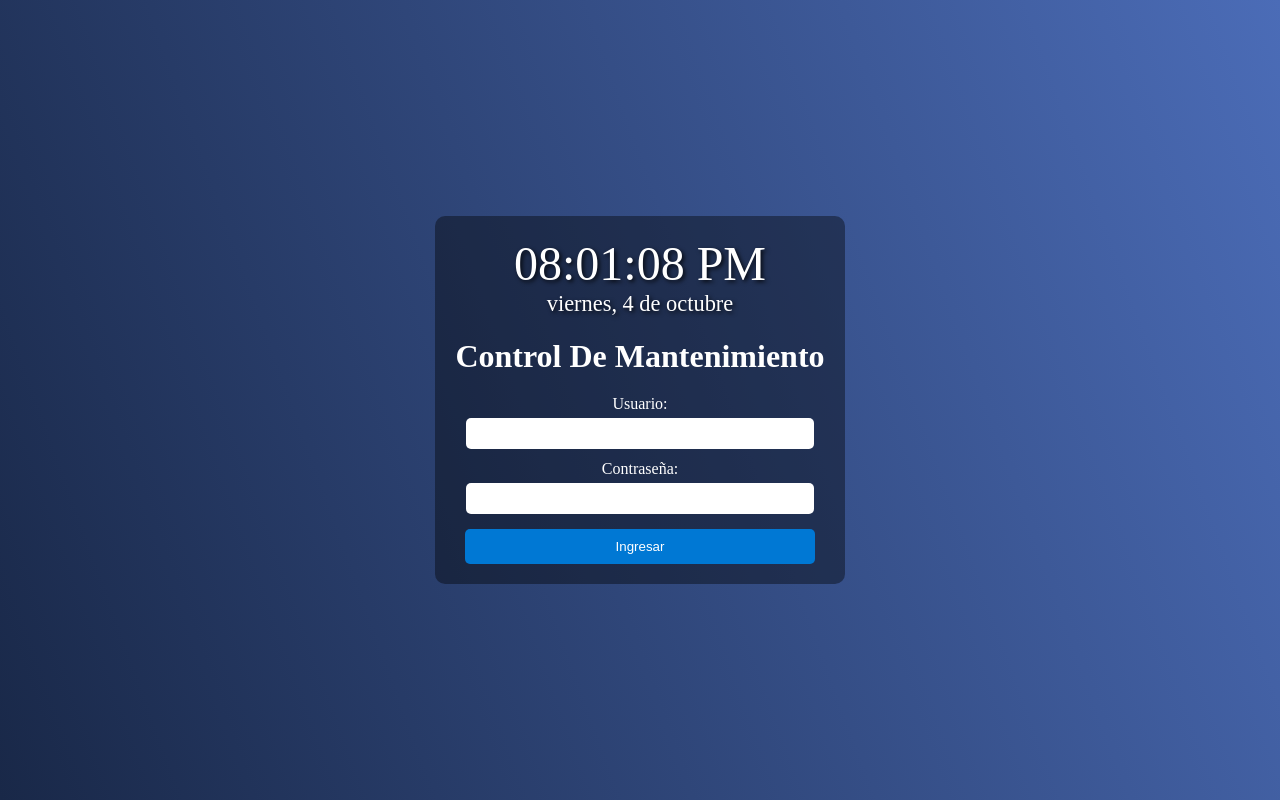
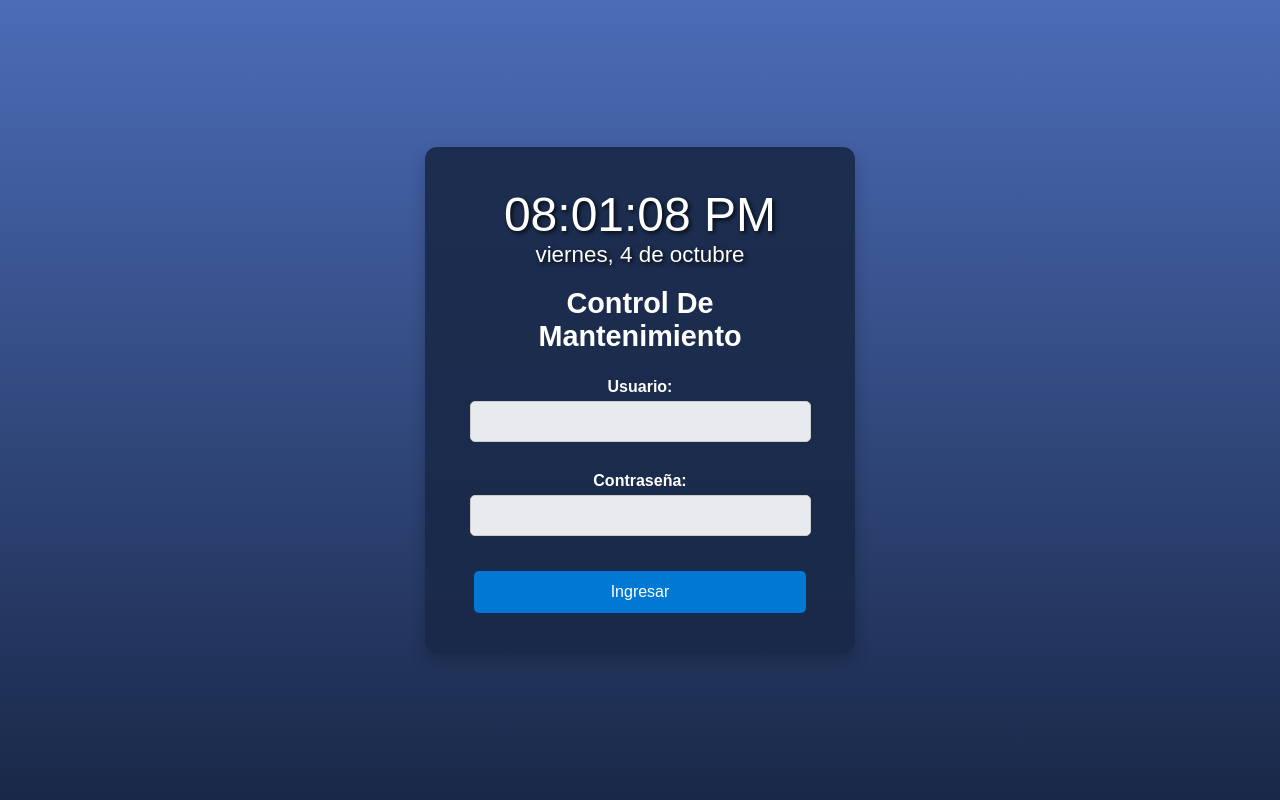
Before and after one commit to RichardAri/mantenimiento-equipos, a React (Vite) app in the folder mantenimiento-de-equipos/frontend/: page / in a window 1280 px wide. Built offline with nearby package versions, Linux system fonts and the light colour scheme; no server answers.

Commit message:
Se mejoro la experiencia de colores

```diff
--- /dev/null
+++ b/mantenimiento-de-equipos/frontend/src/components/App.css
@@ -0,0 +1,11 @@
+body {
+    background: linear-gradient(
+      180deg,
+      rgba(45, 55, 72, 1) 0%, /* Un gris oscuro suave */
+      rgba(15, 20, 30, 1) 100% /* Un negro más sutil */
+    );
+    background-attachment: fixed;
+    overflow-x: hidden;
+    margin: 0;
+    padding: 0;
+  }
--- a/mantenimiento-de-equipos/frontend/src/components/Auth/Login.css
+++ b/mantenimiento-de-equipos/frontend/src/components/Auth/Login.css
@@ -1,10 +1,11 @@
 body, html {
   margin: 0;
   padding: 0;
+  font-family: 'Arial', sans-serif; /* Fuente para mejor legibilidad */
 }
 
 .login-background {
-  background: linear-gradient(250deg, rgba(75,108,183,1) 0%, rgba(25,40,72,1) 100%);
+  background: linear-gradient(180deg, rgba(75, 108, 183, 1) 0%, rgba(25, 40, 72, 1) 100%);
   height: 100vh;
   display: flex;
   justify-content: center;
@@ -22,45 +23,68 @@ body, html {
 .clock-container {
   margin-bottom: 15px;
   color: white;
+  font-size: 1.2em; /* Aumentar el tamaño de la fuente para mayor claridad */
 }
 
 .login-container {
-  background: rgba(0, 0, 0, 0.4);
-  padding: 20px;
-  border-radius: 10px;
-  color: white;
-  width: auto;
+  background: rgba(25, 40, 72, 0.9); /* Fondo oscuro para mayor contraste */
+  padding: 40px; /* Espacio interno más generoso */
+  border-radius: 12px; /* Bordes ligeramente más redondeados */
+  color: white; /* Color de texto claro para mejor legibilidad */
+  width: 350px; /* Ancho fijo para uniformidad */
   text-align: center;
+  box-shadow: 0 8px 16px rgba(0, 0, 0, 0.2); /* Sombra más sutil */
 }
 
 .login-container h1 {
-  margin-bottom: 20px;
+  margin-bottom: 25px; /* Mayor espacio para el título */
+  font-size: 1.8em; /* Tamaño de fuente mayor para mejor visibilidad */
 }
 
 .login-container label {
   display: block;
-  margin: 1px 10px 5px;
+  margin: 10px 0 5px; /* Espaciado mejorado */
+  font-weight: bold; /* Negrita para los labels */
+  color: white; /* Color de texto de labels claro */
 }
 
 .login-container input {
   width: 90%;
-  padding: 8px;
-  margin-bottom: 10px;
-  border: none;
+  padding: 12px; /* Más espacio en los inputs */
+  margin-bottom: 20px; /* Espacio adicional entre campos */
+  border: 1px solid #ccc; /* Borde sutil para los inputs */
   border-radius: 5px;
+  background: rgba(255, 255, 255, 0.9); /* Fondo blanco con menos transparencia */
+  color: #333; /* Color de texto oscuro para los inputs */
+  transition: background-color 0.3s, border-color 0.3s; /* Transición suave */
+}
+
+.login-container input:focus {
+  background: rgba(255, 255, 255, 1); /* Cambio de fondo al enfocarse */
+  outline: none; /* Sin borde por defecto */
+  border-color: #0078d4; /* Borde de color al enfocar */
+  box-shadow: 0 0 5px rgba(0, 120, 212, 0.5); /* Sombra sutil al enfocar */
 }
 
 .login-container button {
-  margin-top: 5px;
+  margin-top: 15px; /* Espaciado aumentado */
   width: 95%;
-  padding: 10px;
+  padding: 12px; /* Espacio en el botón */
   border: none;
   border-radius: 5px;
   background: #0078d4;
   color: white;
   cursor: pointer;
+  font-size: 1em; /* Tamaño de fuente para mejor legibilidad */
+  transition: background-color 0.3s, transform 0.2s; /* Transición suave */
 }
 
 .login-container button:hover {
   background: #005a9e;
+  transform: scale(1.05); /* Efecto de escala al pasar el mouse */
 }
+
+.login-container button:focus {
+  outline: none; /* Sin borde por defecto */
+  box-shadow: 0 0 5px rgba(0, 120, 212, 0.5); /* Sombra al enfocar el botón */
+}
--- a/mantenimiento-de-equipos/frontend/src/components/Footer/Footer.css
+++ b/mantenimiento-de-equipos/frontend/src/components/Footer/Footer.css
@@ -2,7 +2,7 @@
 .footer {
     position: fixed; /* Mantenerlo como fixed si lo quieres en la parte inferior */
     width: 100%;
-    background-color: rgba(51, 51, 51, 0.8); /* Color de fondo con transparencia */
+    background-color: rgba(51, 51, 51, 0.9); /* Color de fondo oscuro con menos transparencia */
     color: white;
     text-align: center;
     padding: 10px 0;
@@ -10,6 +10,7 @@
     justify-content: center;
     align-items: center;
     backdrop-filter: blur(5px); /* Agrega un desenfoque al fondo detrás */
+    bottom: 0;
 }
 
 .footer p {
@@ -18,9 +19,11 @@
 }
 
 .footer .social-icons {
+    color: white;
     display: flex;
     gap: 15px;
     margin-left: 15px;
+    text-decoration: none;
 }
 
 .footer .social-icons a {
--- a/mantenimiento-de-equipos/frontend/src/components/Hardware/ListaEquipos.css
+++ b/mantenimiento-de-equipos/frontend/src/components/Hardware/ListaEquipos.css
@@ -1,11 +1,3 @@
-body {
-  background: linear-gradient(180deg, rgba(75,108,183,1) 0%, rgba(25,40,72,1) 100%);
-  background-attachment: fixed; /* Hace que el fondo sea fijo */
-  overflow-x: hidden;
-  margin: 0;
-  padding: 0;
-}
-
 .equipos-container {
   padding: 20px;
   overflow-x: hidden;
@@ -23,62 +15,70 @@ body {
 .title-page {
   font-size: 2em;
   margin: 0 auto;
-  color: #f4f4f4;
+  color: #f1f1f1; /* Color claro y suave para el título */
 }
 
 header .back-button {
   left: 20px;
   border: none;
   border-radius: 5px;
-  background: #8d0321;
+  background: #d32f2f; /* Rojo oscuro, más elegante */
   color: white;
   cursor: pointer;
   width: 100px;
-  box-shadow: 0 4px 8px rgba(0, 0, 0, 0.3); /* Sombra alrededor del botón */
+  box-shadow: 0 4px 8px rgba(0, 0, 0, 0.3);
 }
 
 header .back-button:hover {
-  background: #6a0000;
-  box-shadow: 0 6px 12px rgba(0, 0, 0, 0.3); /* Aumenta la sombra al pasar el mouse */
+  background: #c62828; /* Rojo más intenso al pasar el mouse */
+  box-shadow: 0 6px 12px rgba(0, 0, 0, 0.3);
 }
 
 header .add-button {
   right: 20px;
   border: none;
   border-radius: 5px;
-  background: #0b57d0;
+  background: #388e3c; /* Verde oscuro para el botón de añadir */
   color: white;
   cursor: pointer;
-  box-shadow: 0 4px 8px rgba(0, 0, 0, 0.3); /* Sombra alrededor del botón */
+  box-shadow: 0 4px 8px rgba(0, 0, 0, 0.3);
 }
 
 header .add-button:hover {
-  background: #0946aa;
-  box-shadow: 0 6px 12px rgba(0, 0, 0, 0.3); /* Aumenta la sombra al pasar el mouse */
+  background: #2e7d32; /* Verde más oscuro al pasar el mouse */
+  box-shadow: 0 6px 12px rgba(0, 0, 0, 0.3);
 }
 
 .card-container {
   display: flex;
   flex-wrap: wrap;
-  gap: 20px;
+  gap: 10px;
 }
 
 .card {
-  background: white;
+  background: #ffffff; /* Fondo blanco para las tarjetas */
   padding: 20px;
   border-radius: 10px;
   box-shadow: 0 4px 8px rgba(0, 0, 0, 0.2);
-  width: calc(25% - 20px);
+  flex: 0 2 15%; /* Ajuste flexible y uniforme */
   box-sizing: border-box;
   position: relative;
+  transition: transform 0.3s cubic-bezier(0.25, 0.8, 0.25, 1), box-shadow 0.3s ease-in-out;
+}
+
+.card:hover {
+  transform: scale(1.05);
+  box-shadow: 0 10px 30px rgba(0, 0, 0, 0.2);
 }
 
 .card h2 {
   margin-top: 0;
+  color: #2c3e50; /* Título en un azul profundo */
 }
 
 .card p {
   margin: 5px 0;
+  color: #555; /* Un gris más suave para el texto */
 }
 
 .card ul {
@@ -92,7 +92,7 @@ header .add-button:hover {
   padding: 5px;
   border: none;
   border-radius: 5px;
-  background: #0286d7;
+  background: #1976d2; /* Azul más elegante para editar */
   color: white;
   cursor: pointer;
   width: 2.5rem;
@@ -100,14 +100,14 @@ header .add-button:hover {
 }
 
 .edit-button:hover {
-  background: #0946aa;
+  background: #1565c0; /* Azul más oscuro al pasar el mouse */
 }
 
 .alerta {
   position: fixed;
   top: 20px;
   right: 20px;
-  background: #28a745;
+  background: #ffb300; /* Amarillo dorado para alertas */
   color: white;
   padding: 10px 20px;
   border-radius: 5px;
@@ -124,38 +124,3 @@ header .add-button:hover {
   display: block;
   margin-bottom: 20px;
 }
-
-/* Footer */
-.footer {
-  position: fixed;
-  bottom: 0;
-  left: 0;
-  width: 100%;
-  background-color: #333;
-  color: white;
-  text-align: center;
-  padding: 10px 0;
-  display: flex;
-  justify-content: center;
-  align-items: center;
-}
-
-.footer p {
-  margin: 0;
-  font-size: 0.9em;
-}
-
-.footer .social-icons {
-  display: flex;
-  gap: 15px;
-  margin-left: 15px;
-}
-
-.footer .social-icons a {
-  color: white;
-  text-decoration: none;
-}
-
-.footer .social-icons a:hover {
-  color: #0b57d0; /* Cambia el color al pasar el mouse */
-}
--- a/mantenimiento-de-equipos/frontend/src/components/Hardware/ListaEquipos.jsx
+++ b/mantenimiento-de-equipos/frontend/src/components/Hardware/ListaEquipos.jsx
@@ -114,7 +114,7 @@ const ListaEquipos = () => {
         <button className="back-button" onClick={() => navigate(-1)}>
           Atrás
         </button>
-        <h1>Lista de Equipos: {nombreTienda}</h1>
+        <h1>Lista de Equipos: {nombreTienda.toUpperCase()}</h1>
         <button className="add-button" onClick={abrirModalAñadir}>
           Añadir Equipo
         </button>
--- a/mantenimiento-de-equipos/frontend/src/components/Maintenance/ListaMantenimientos.css
+++ b/mantenimiento-de-equipos/frontend/src/components/Maintenance/ListaMantenimientos.css
@@ -1,6 +1,11 @@
+/* PAGINA PRINCIPAL DE CSS DE ACUERDO A REACT */
 body {
-  background: linear-gradient(180deg, rgba(75,108,183,1) 0%, rgba(25,40,72,1) 100%);
-  background-attachment: fixed; /* Hace que el fondo sea fijo */
+  background: linear-gradient(
+    180deg,
+    rgba(45, 55, 72, 1) 0%, /* Un gris oscuro suave */
+    rgba(15, 20, 30, 1) 100% /* Un negro más sutil */
+  );
+  background-attachment: fixed;
   overflow-x: hidden;
   margin: 0;
   padding: 0;
--- a/mantenimiento-de-equipos/frontend/src/components/Reports/BotonFlotante.jsx
+++ b/mantenimiento-de-equipos/frontend/src/components/Reports/BotonFlotante.jsx
@@ -10,9 +10,13 @@ const BotonFlotante = () => {
 
   return (
     <>
-      <button className="boton-flotante" onClick={abrirModal}>
-        📊
-      </button>
+     <button className="boton-flotante" onClick={abrirModal}>
+    <svg xmlns="http://www.w3.org/2000/svg" width="24" height="24" fill="white" viewBox="0 0 24 24">
+        <path d="M3 13h2v8H3v-8zm4-6h2v14H7V7zm4 4h2v10h-2V11zm4-2h2v12h-2V9zm4-6h2v18h-2V3z"/>
+    </svg>
+</button>
+
+
       <ModalInformes isOpen={modalAbierto} onRequestClose={cerrarModal} />
     </>
   );
--- a/mantenimiento-de-equipos/frontend/src/components/Stores/ListaTiendas.css
+++ b/mantenimiento-de-equipos/frontend/src/components/Stores/ListaTiendas.css
@@ -1,6 +1,10 @@
 body {
-  background: linear-gradient(180deg, rgba(75,108,183,1) 0%, rgba(25,40,72,1) 100%);
-  background-attachment: fixed; /* Hace que el fondo sea fijo */
+  background: linear-gradient(
+    180deg,
+    rgba(45, 55, 72, 1) 0%, /* Un gris oscuro suave */
+    rgba(15, 20, 30, 1) 100% /* Un negro más sutil */
+  );
+  background-attachment: fixed;
   overflow-x: hidden;
   margin: 0;
   padding: 0;
--- a/mantenimiento-de-equipos/frontend/src/components/index.css
+++ b/mantenimiento-de-equipos/frontend/src/components/index.css
@@ -0,0 +1,11 @@
+body {
+    background: linear-gradient(
+      180deg,
+      rgba(45, 55, 72, 1) 0%, /* Un gris oscuro suave */
+      rgba(15, 20, 30, 1) 100% /* Un negro más sutil */
+    );
+    background-attachment: fixed;
+    overflow-x: hidden;
+    margin: 0;
+    padding: 0;
+  }
```
Also changed, not shown: mantenimiento-de-equipos/frontend/src/components/Auth/LogoutButton.css (+10 -8 lines), mantenimiento-de-equipos/frontend/src/components/Reports/BotonFlotante.css (+6 -12 lines).
